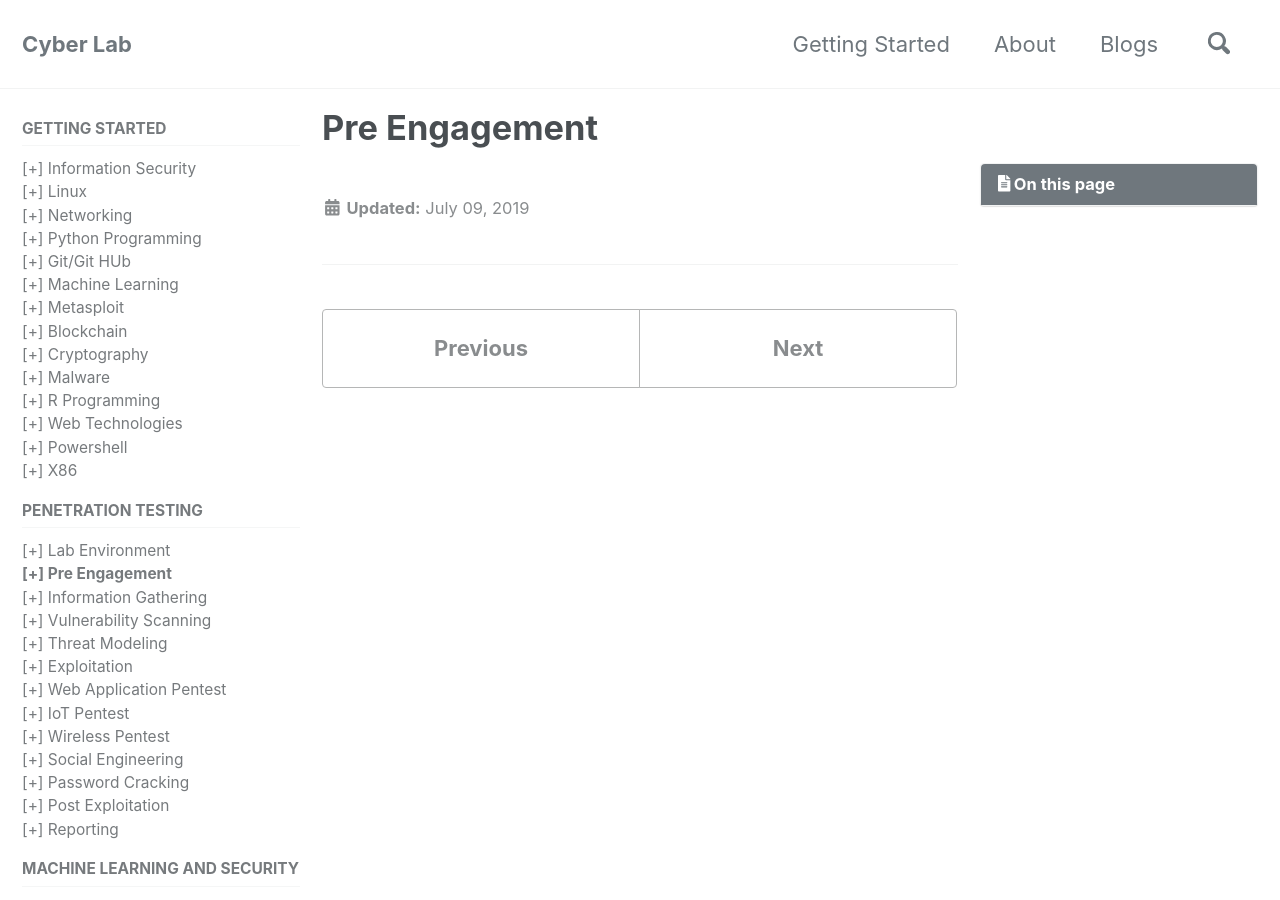
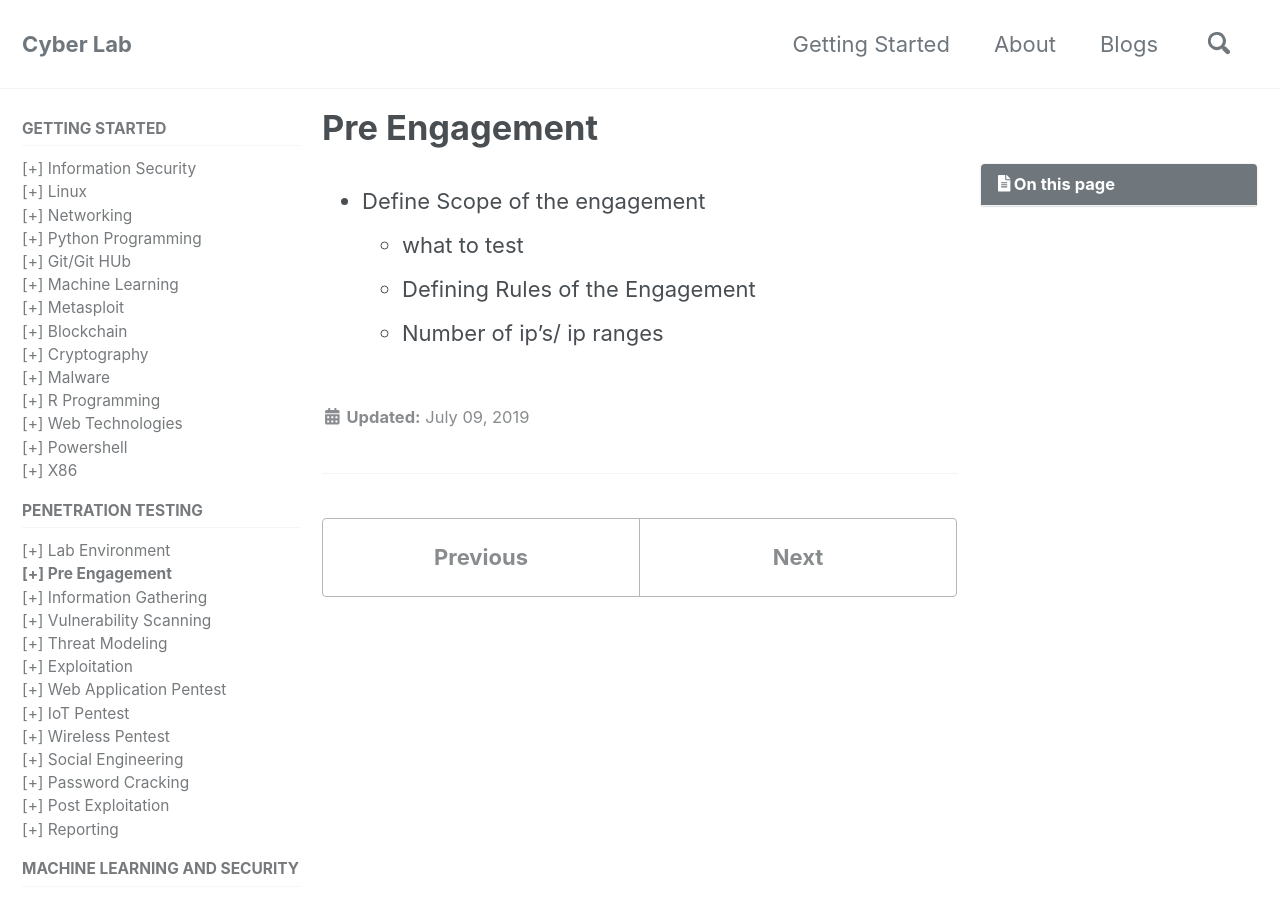
Before and after one commit to mohareti/cyberlab, a Jekyll site: the page built from _pentest/01_pre-engagement.md, in a window 1280 px wide and 900 px high. Built offline with Jekyll 4.4.1, drawn with Linux system fonts in a browser that asks for light colours; cached includes are drawn as plain includes; nearby versions of some CDN libraries.

Commit message:
Update 01_pre-engagement.md

```diff
--- a/_pentest/01_pre-engagement.md
+++ b/_pentest/01_pre-engagement.md
@@ -1,5 +1,11 @@
 ---
-title: "Pre Engagement"
+title: Pre Engagement
 permalink: /pentest/01_pre-engagement/
 toc: true
+published: true
 ---
+
+- Define Scope of the engagement
+	- what to test
+    - Defining Rules of the Engagement
+    - Number of ip's/ ip ranges
```
